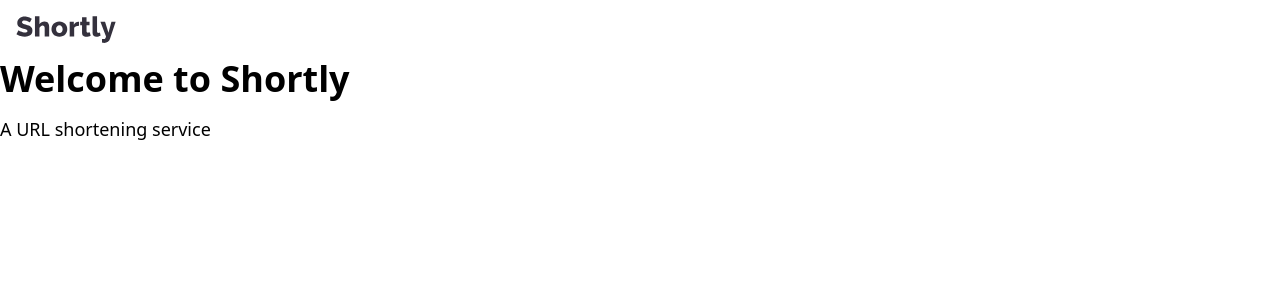
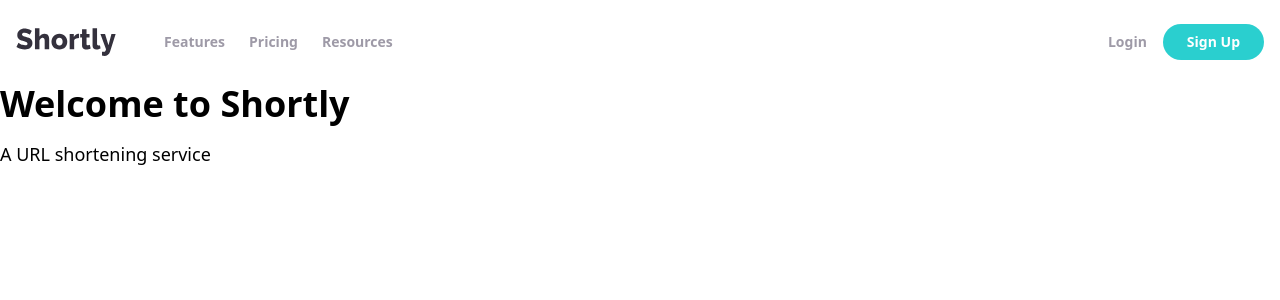
Before and after one commit to ysrckr/fem-url-shortening, a Next.js app: page / in a window 1280 px wide. Shown: the top 300 px of the page. Built offline with nearby package versions, Linux system fonts and the light colour scheme.

Commit message:
main: Added desktop and mobile navigation components

```diff
--- /dev/null
+++ b/src/components/desktop-nav.tsx
@@ -0,0 +1,41 @@
+import Link from "next/link";
+
+export const DesktopNav = () => (
+  <nav className="hidden md:flex items-center gap-4 justify-between w-full">
+    <div className="flex items-center gap-6 mr-4">
+      <Link
+        href="#"
+        className="text-gray-5 font-bold text-sm hover:text-gray-5 transition-colors duration-200"
+      >
+        Features
+      </Link>
+      <Link
+        href="#"
+        className="text-gray-5 font-bold text-sm hover:text-gray-5 transition-colors duration-200"
+      >
+        Pricing
+      </Link>
+      <Link
+        href="#"
+        className="text-gray-5 font-bold text-sm hover:text-gray-5 transition-colors duration-200"
+      >
+        Resources
+      </Link>
+    </div>
+    <div className="flex items-center gap-4">
+      {" "}
+      <Link
+        href="#"
+        className="text-gray-5 font-bold text-sm hover:text-gray-5 transition-colors duration-200"
+      >
+        Login
+      </Link>
+      <Link
+        href="#"
+        className="bg-blue-4 text-white text-sm px-6 py-2 rounded-full font-bold hover:scale-105 transition-transform duration-200"
+      >
+        Sign Up
+      </Link>
+    </div>
+  </nav>
+);
--- a/src/components/header.tsx
+++ b/src/components/header.tsx
@@ -2,33 +2,31 @@
 
 import { useEffect, useRef, useState } from "react";
 
+import { DesktopNav } from "./desktop-nav";
 import { Hamburger } from "./hamburger";
 import Image from "next/image";
-import Link from "next/link";
+import { MobileNav } from "./mobile-nav";
 
 export const Header = () => {
   const [isOpen, setIsOpen] = useState(false);
   const ref = useRef<HTMLDivElement>(null);
-  const buttonRef = useRef<HTMLButtonElement>(null);
+  const hamburgerRef = useRef<HTMLButtonElement>(null);
 
   const handleHamburgerClick = () => {
     setIsOpen((prev) => !prev);
   };
 
   useEffect(() => {
-    // Attach outside-click and Escape handlers only when the menu is open
     if (!isOpen) return;
 
     const handlePointerDown = (event: PointerEvent) => {
-      // Ignore clicks on the toggle button itself
       if (
-        buttonRef.current &&
-        buttonRef.current.contains(event.target as Node)
+        hamburgerRef.current &&
+        hamburgerRef.current.contains(event.target as Node)
       ) {
         return;
       }
 
-      // Close when clicking outside the nav
       if (ref.current && !ref.current.contains(event.target as Node)) {
         setIsOpen(false);
       }
@@ -47,52 +45,15 @@ export const Header = () => {
   }, [isOpen]);
 
   return (
-    <header className="container flex items-center justify-between p-4 w-full m-auto relative">
+    <header className="container flex items-center justify-between px-4 py-6 w-full m-auto relative md:justify-start gap-12">
       <Image src="/logo.svg" alt="Shortly logo" width={100} height={100} />
+      <DesktopNav />
       <Hamburger
         isOpen={isOpen}
         onClick={handleHamburgerClick}
-        ref={buttonRef}
+        ref={hamburgerRef}
       />
-      {isOpen && (
-        <nav
-          className="flex flex-col items-center gap-4 absolute top-0 left-0 right-0 md:hidden translate-y-1/6 bg-purple-95 rounded-lg shadow-lg mx-6 py-8"
-          ref={ref}
-          id="mobile-nav"
-        >
-          <Link
-            href="#"
-            className="text-white hover:text-gray-4 transition-colors duration-200"
-          >
-            Features
-          </Link>
-          <Link
-            href="#"
-            className="text-white hover:text-gray-4 transition-colors duration-200"
-          >
-            Pricing
-          </Link>
-          <Link
-            href="#"
-            className="text-white hover:text-gray-4 transition-colors duration-200"
-          >
-            Resources
-          </Link>
-          <span className="bg-gray-5 h-px w-sm block my-4"></span>
-          <Link
-            href="#"
-            className="text-white hover:text-gray-4 transition-colors duration-200"
-          >
-            Login
-          </Link>
-          <Link
-            href="#"
-            className="text-white hover:scale-105 transition-transform duration-200 bg-blue-4 px-6 py-2 rounded-full w-xs font-bold text-center"
-          >
-            Sign Up
-          </Link>
-        </nav>
-      )}
+      {isOpen && <MobileNav ref={ref} />}
     </header>
   );
 };
--- /dev/null
+++ b/src/components/mobile-nav.tsx
@@ -0,0 +1,45 @@
+import Link from "next/link";
+
+type MobileNavProps = {
+  ref: React.Ref<HTMLDivElement>;
+};
+
+export const MobileNav = ({ ref }: MobileNavProps) => (
+  <nav
+    className="flex flex-col items-center gap-4 absolute top-0 left-0 right-0 md:hidden translate-y-1/6 bg-purple-95 rounded-lg shadow-lg mx-6 py-8"
+    ref={ref}
+    id="mobile-nav"
+  >
+    <Link
+      href="#"
+      className="text-white hover:text-gray-4 transition-colors duration-200"
+    >
+      Features
+    </Link>
+    <Link
+      href="#"
+      className="text-white hover:text-gray-4 transition-colors duration-200"
+    >
+      Pricing
+    </Link>
+    <Link
+      href="#"
+      className="text-white hover:text-gray-4 transition-colors duration-200"
+    >
+      Resources
+    </Link>
+    <span className="bg-gray-5 h-px w-sm block my-4"></span>
+    <Link
+      href="#"
+      className="text-white hover:text-gray-4 transition-colors duration-200"
+    >
+      Login
+    </Link>
+    <Link
+      href="#"
+      className="text-white hover:scale-105 transition-transform duration-200 bg-blue-4 px-6 py-2 rounded-full w-xs font-bold text-center"
+    >
+      Sign Up
+    </Link>
+  </nav>
+);
```
